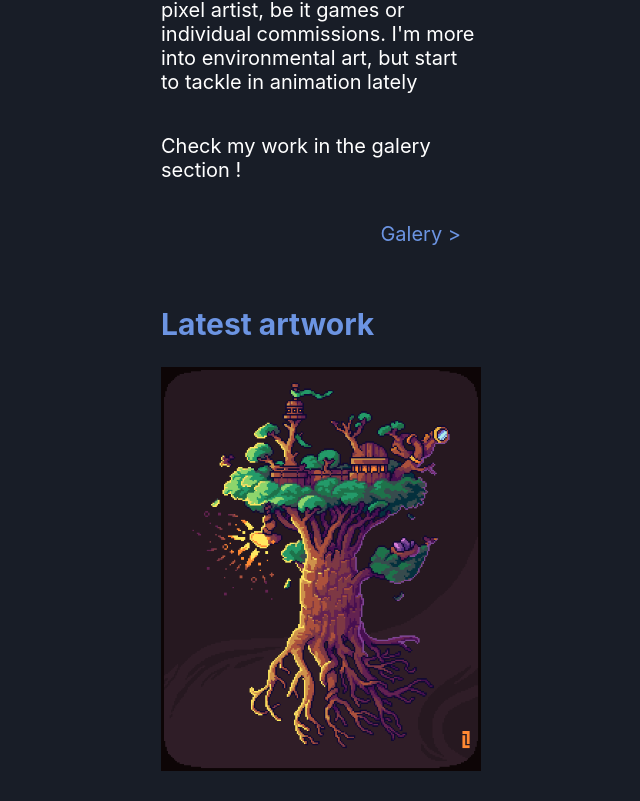
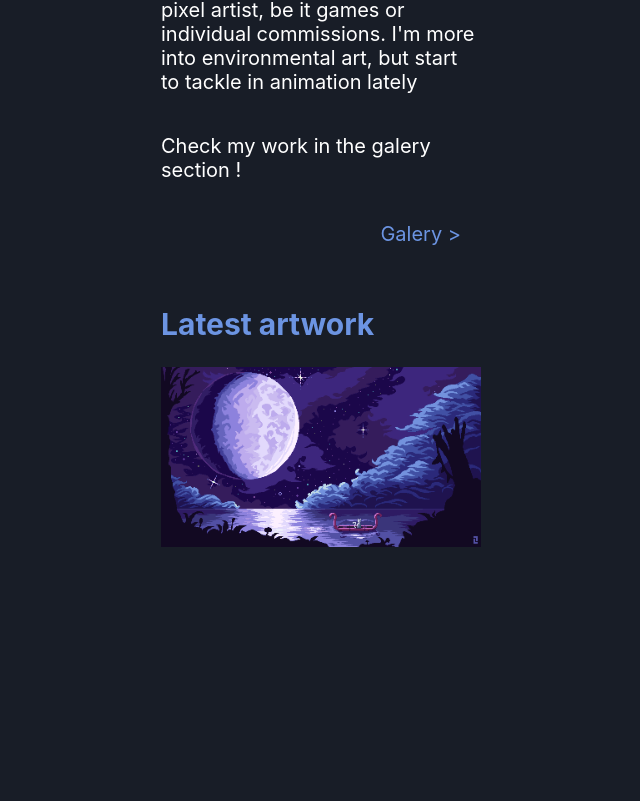
Before and after one commit to Lylouf13/lylouf_pix, a React (Vite) app: page / in a window 1280 px wide. Shown: the part 491-1292 px from the top of the page, without its empty margins (319-959 px from the left). After the commit the page ends 1068 px from the top, so only its background shows below. Built offline with nearby package versions, Linux system fonts and the light colour scheme.

Commit message:
Added MilkyWay2025

```diff
--- a/src/components/home/Home.tsx
+++ b/src/components/home/Home.tsx
@@ -8,7 +8,7 @@
 
 
 export default function Home({ goToGalery }: HomeProps) {
-  const lastArtwork: image = images.GROVESEEKER;
+  const lastArtwork: image = images.MILKY_WAY_2;
   return (
     <div className="mainContainer">
       <h2 className="blocTitle">Hi there !</h2>
--- a/src/data/images.ts
+++ b/src/data/images.ts
@@ -2,6 +2,12 @@
 import image from "../types/image";
 
 export const images: { [name: string]: image } = {
+  MILKY_WAY_2: {
+    name: "Milky Way 2025",
+    description: "On it's own floaty way ~ 2025 remake",
+    link: "assets/images/MilkyWay2025.png",
+    tags: [TAGS.ENVIRONMENTAL],
+  },
   GROVESEEKER: {
     name: "The Groveseeker",
     description: "Mothership of the Silet, an aboriginal tribe",
@@ -178,5 +184,5 @@
     description: "Special operation by night",
     link: "assets/gifs/Documents.gif",
     tags: [TAGS.ANIMATED, TAGS.CHARACTER],
-  }
+  },
 };
```
Also changed, not shown: public/assets/images/MilkyWay2025.png (added), 1 other file (tests, documents, lock files or other folders).
